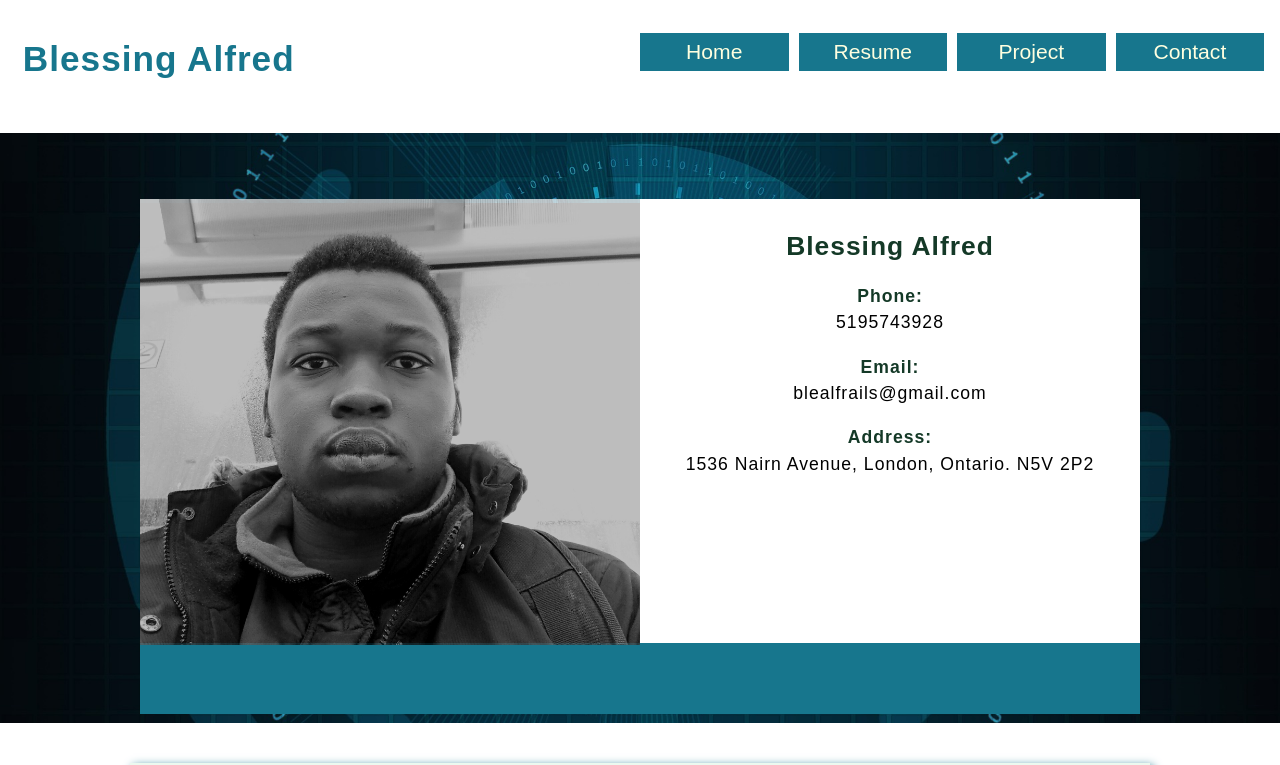
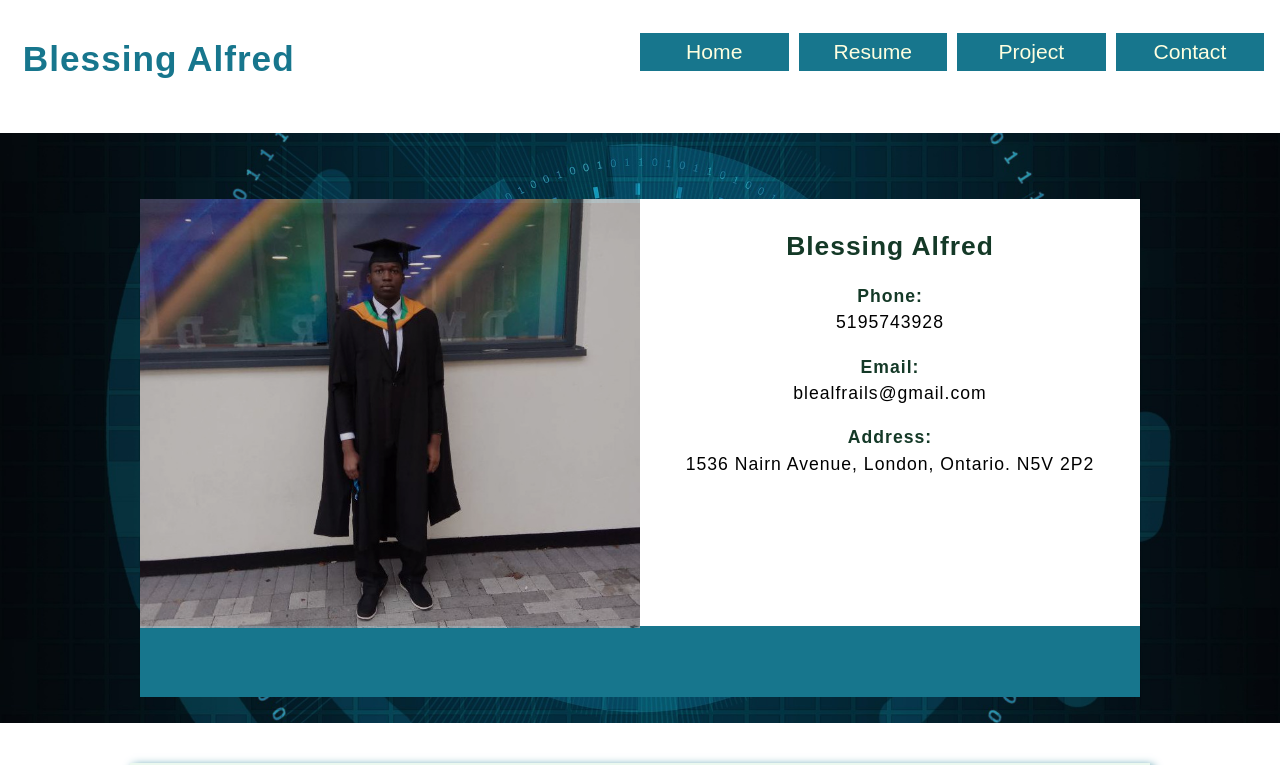
Before and after one commit to blealf/ble-alfred, a React (Create React App) app in the folder blealf/: page / in a window 1280 px wide. Shown: the top 765 px of the page. Built offline with nearby package versions, Linux system fonts and the light colour scheme; no server answers.

Commit message:
changed picture

```diff
--- a/blealf/src/components/Top.js
+++ b/blealf/src/components/Top.js
@@ -3,7 +3,7 @@ import React from 'react';
 const Top = () =>
     <div className="top">
         <div className="bounding-box">
-            <div className="sets"><img src={require("../assets/images/me.jpg")} alt="" /></div>
+            <div className="sets"><img src={require("../assets/images/me_full.jpg")} alt="" /></div>
             <div className="sets">
                 <h2>Blessing Alfred</h2>
                 <h4>Phone: </h4>
```
Also changed, not shown: blealf/src/assets/images/me_full.jpg (added), blealf/src/assets/images/me_pass.jpg (added).
